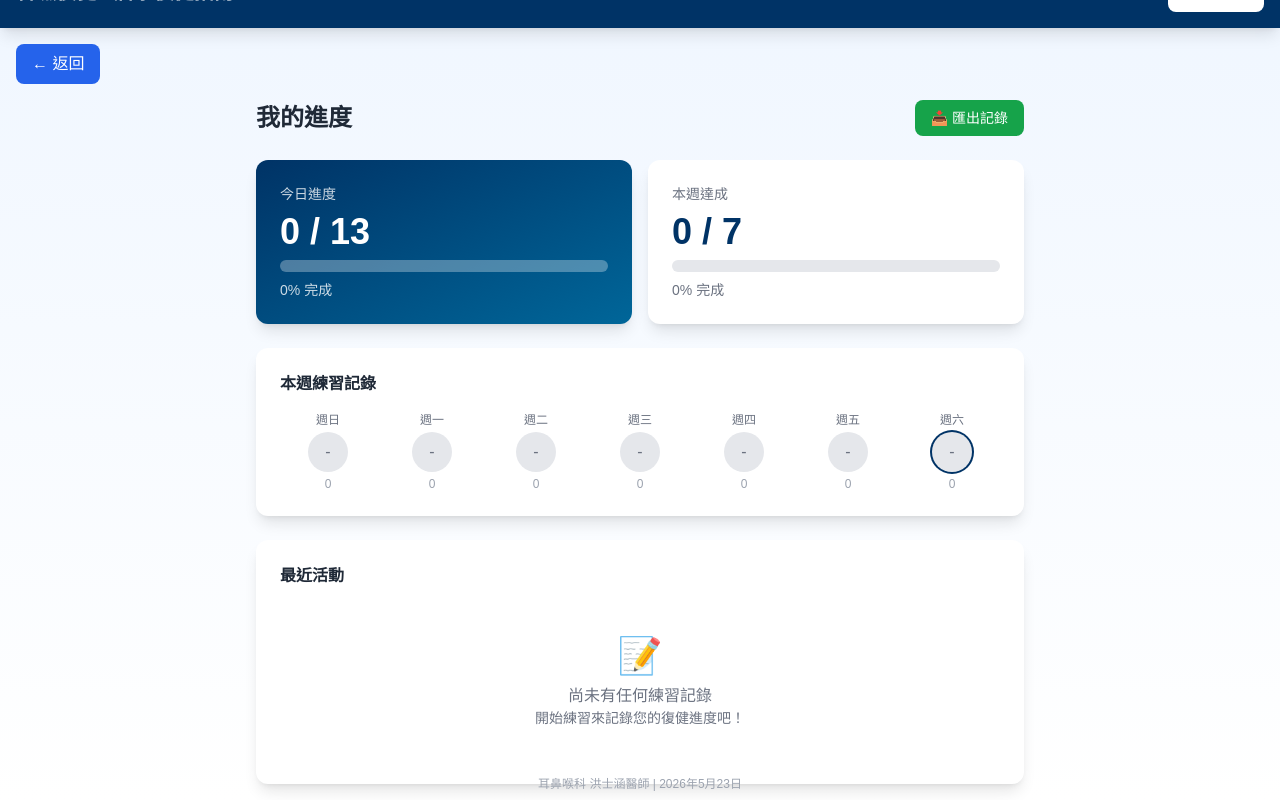
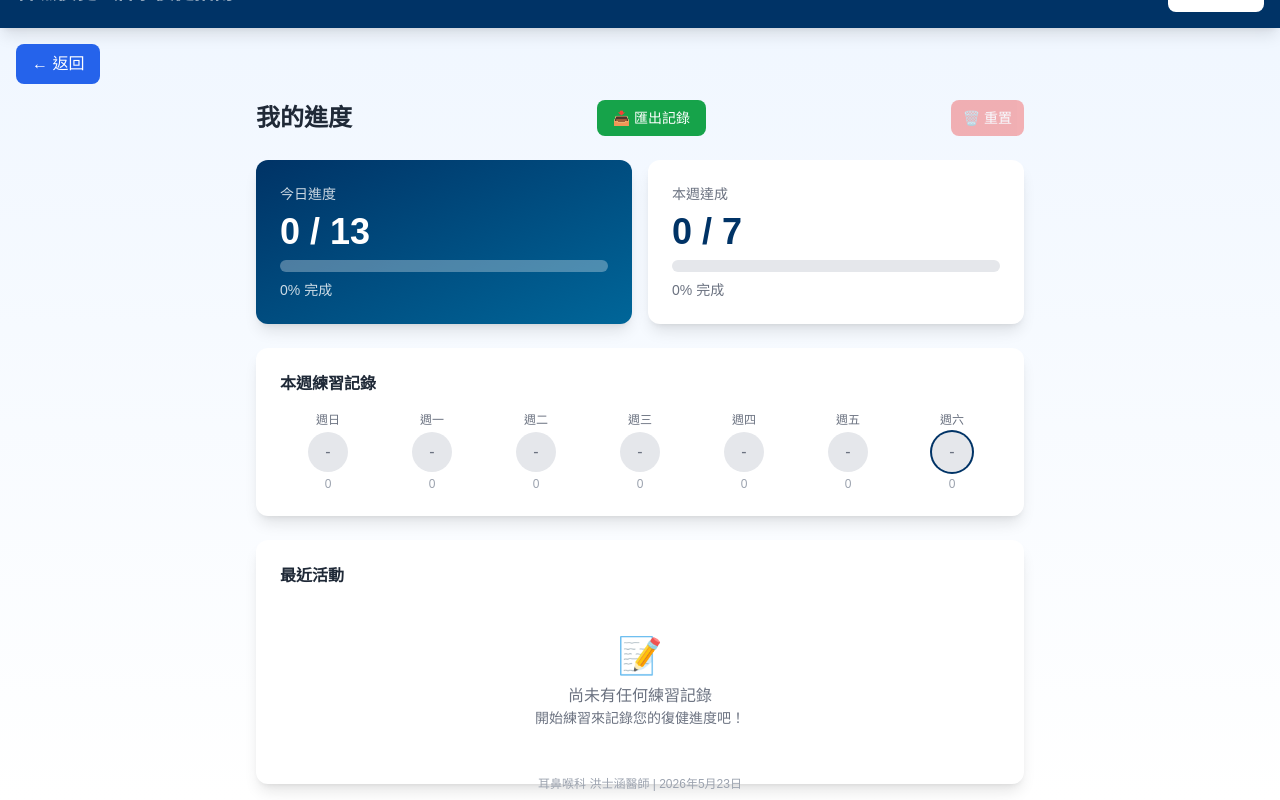
Before and after one commit to seedturtle/swallowing-rehab-web, a React (Vite) app: page / in a window 1280 px wide. Both pictures are taken after a click on the button "📊 查看進度". Shown: the part 44-844 px from the top of the page. Built offline with nearby package versions, Linux system fonts and the light colour scheme.

Commit message:
fix: 重置按鈕改為永遠顯示（無記錄時灰化）
方便使用者知道有此功能，避免找不到重置按鈕

```diff
--- a/src/components/ProgressTracker.tsx
+++ b/src/components/ProgressTracker.tsx
@@ -120,14 +120,15 @@ export default function ProgressTracker({ progress, exercises, onReset }: Progre
         >
           📥 匯出記錄
         </button>
-        {onReset && progress.length > 0 && (
+        {onReset && (
           <button
             onClick={() => {
               if (window.confirm('確定要清除所有練習記錄？')) {
                 onReset();
               }
             }}
-            className="px-4 py-2 bg-red-500 text-white rounded-lg text-sm font-medium hover:bg-red-600"
+            className="px-3 py-2 bg-red-500 text-white rounded-lg text-sm font-medium hover:bg-red-600 disabled:opacity-40"
+            disabled={progress.length === 0}
           >
             🗑️ 重置
           </button>
```
Also changed, not shown: 1 other file (tests, documents, lock files or other folders).
